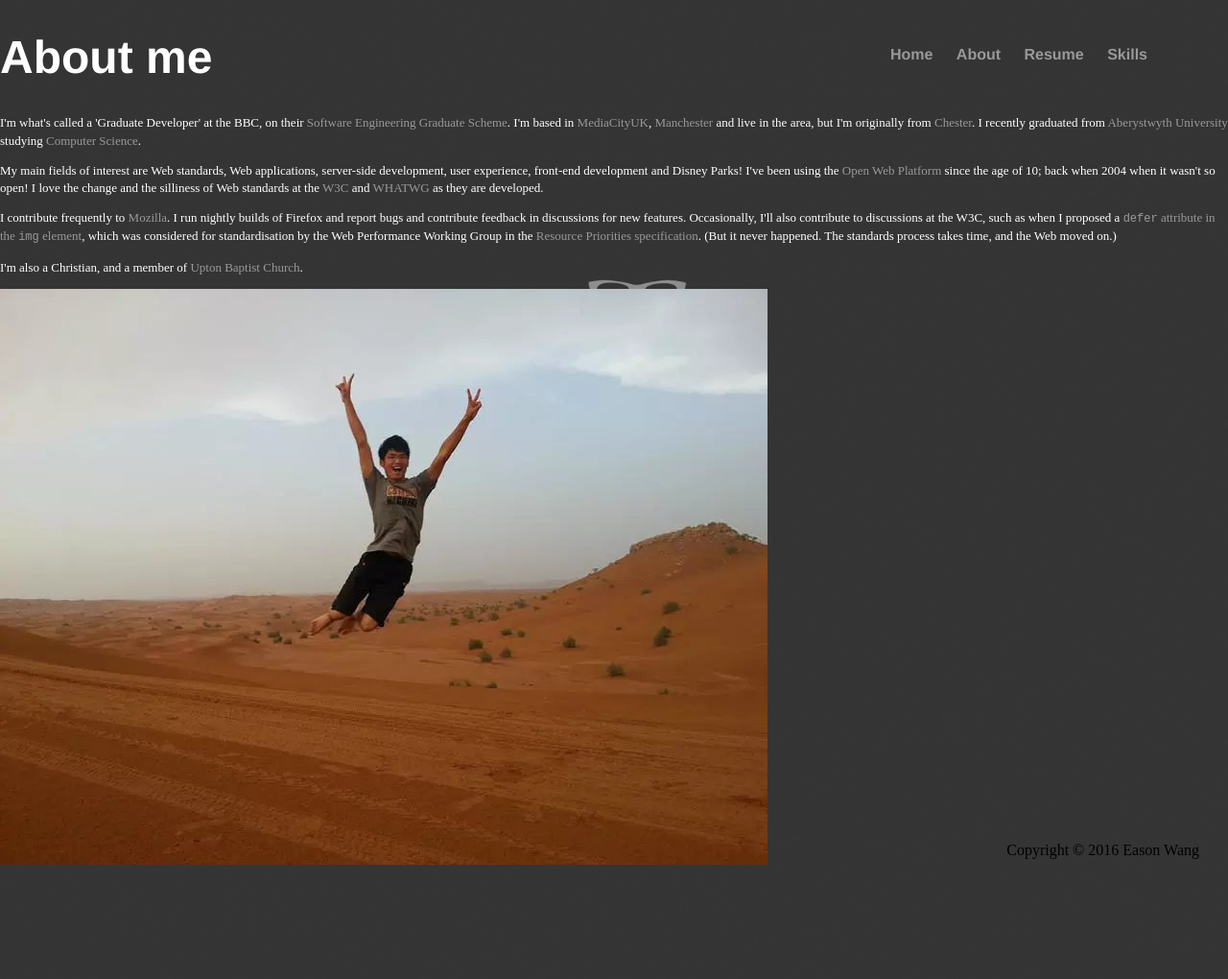
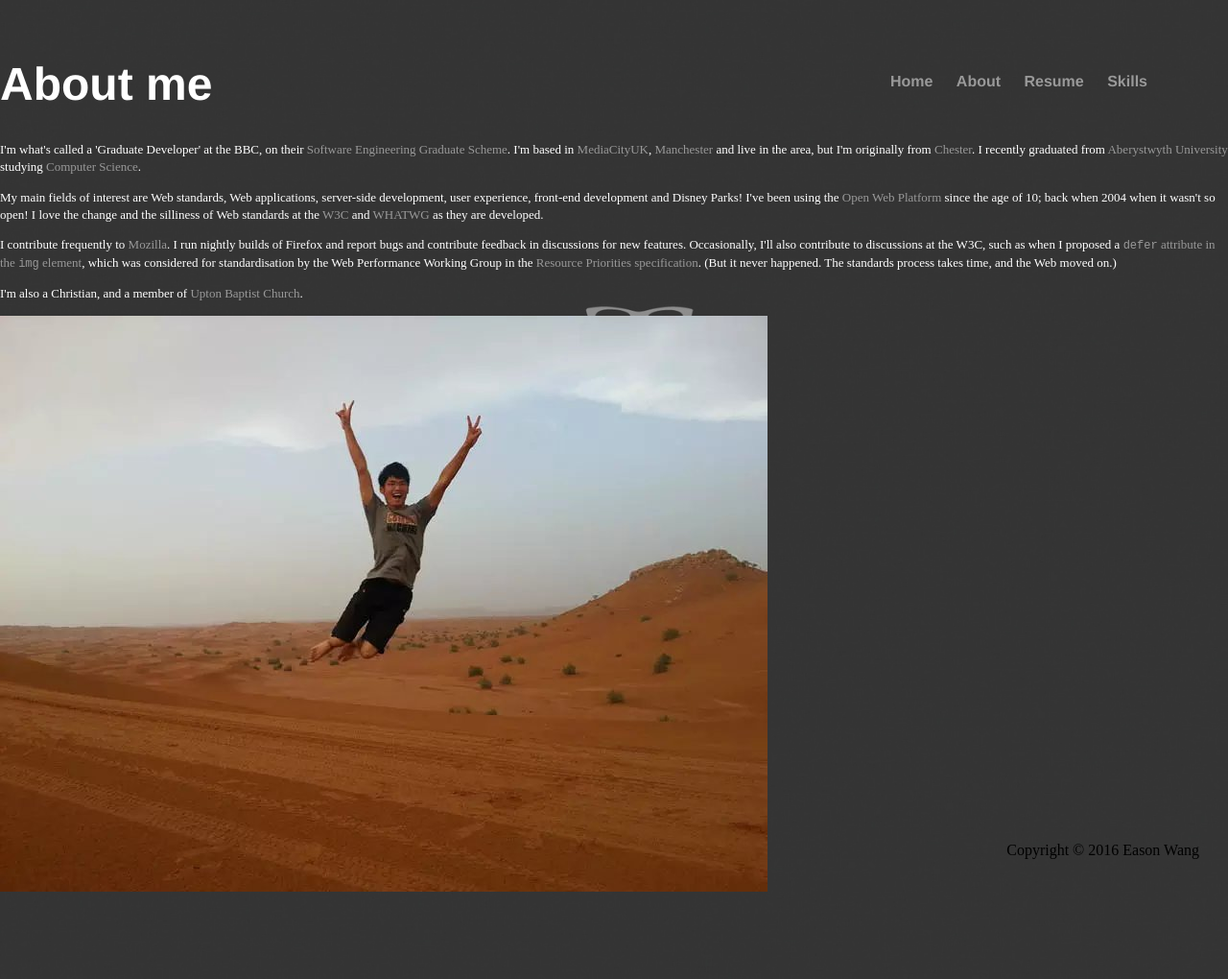
Before and after one commit to Eason666/Easonwang.github.io, a Jekyll site: the page built from about/index.html, in a window 1280 px wide. Shown: the whole page at 96% size. Built offline with Jekyll 4.4.1, drawn with Linux system fonts in a browser that asks for light colours; before the commit the page ends 932 px from its top, so only the background shows below that.

Commit message:
Update main.css

```diff
--- a/css/main.css
+++ b/css/main.css
@@ -12,7 +12,6 @@
 	background-size:cover;
     width:100%;
     height: 100vh;
-    margin: 0;
 }
 
 #menu{
@@ -95,7 +94,7 @@
 
 .content{
   	color:#ffffff;
-	left: 5%;
+	left: 15%;
 	font-size: small;
 	text-align: left;
 }
```
